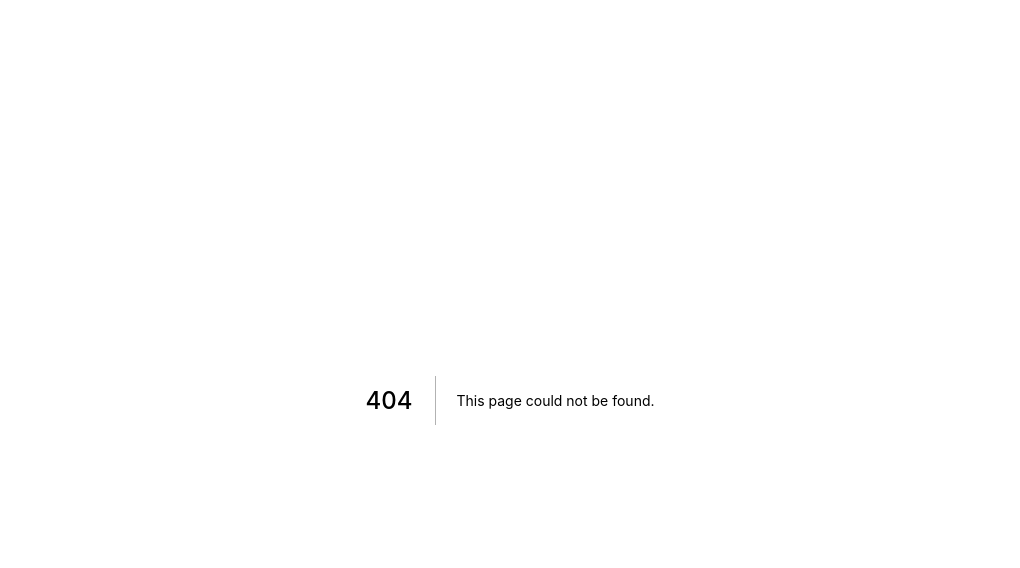
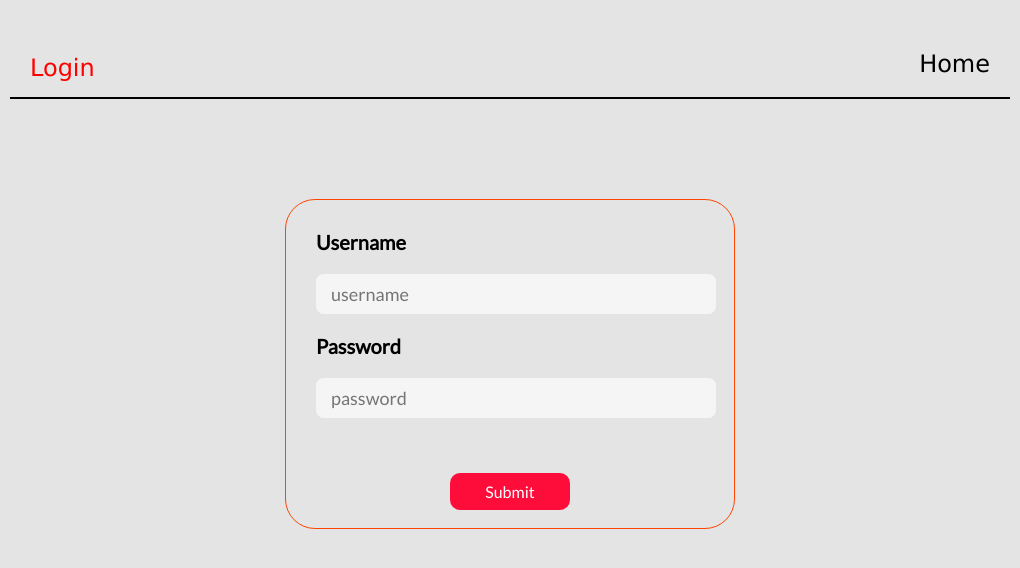
Before and after one commit to Sailesh-2209/wiki, a Next.js app in the folder wiki-client/: page /login in a window 1280 px wide. Before the commit this address had no page. Shown: the top 568 px of the page, without its empty margins (130-1150 px from the left). Built offline with nearby package versions, Linux system fonts and the light colour scheme.

Commit message:
added login form

```diff
--- /dev/null
+++ b/wiki-client/pages/login.js
@@ -0,0 +1,63 @@
+import { useState } from "react";
+import styles from "../styles/Login.module.css";
+import Link from "next/link";
+
+export default function Login() {
+  const [username, setUsername] = useState("");
+  const [password, setPassword] = useState("");
+
+  const handleSubmit = (e) => {
+    e.preventDefault();
+    console.log("submit");
+  };
+
+  return (
+    <div className={styles.container}>
+      <div className={styles.navbar}>
+        <div className={styles.navbarContainer}>
+          <p>Login</p>
+          <div className={styles.registerContainer}>
+            <Link href="/">
+              <a>Home</a>
+            </Link>
+          </div>
+        </div>
+        <div className={styles.underline}></div>
+      </div>
+      <div className={styles.loginContainer}>
+        <div className={styles.loginForm}>
+          <form onSubmit={(e) => handleSubmit(e)} className={styles.form}>
+            <label className={styles.formLabel} for="username">
+              Username
+            </label>
+            <input
+              className={styles.formInput}
+              type="text"
+              id="username"
+              name="username"
+              placeholder="username"
+              value={username}
+              onChange={(e) => setUsername(e.target.value)}
+            />
+            <label className={styles.formLabel} for="password">
+              Password
+            </label>
+            <input
+              className={styles.formInput}
+              type="password"
+              id="password"
+              name="password"
+              placeholder="password"
+              value={password}
+              onChange={(e) => setPassword(e.target.value)}
+            />
+            <div className={styles.errorContainer}></div>
+            <button className={styles.formButton} type="submit">
+              Submit
+            </button>
+          </form>
+        </div>
+      </div>
+    </div>
+  );
+}
--- a/wiki-client/styles/Home.module.css
+++ b/wiki-client/styles/Home.module.css
@@ -29,10 +29,14 @@
   justify-content: space-between;
 }
 
-.navbarContent p {
+.navbarContent p a {
   margin-bottom: 15px;
+  padding-top: 20px;
   transition: 0.3s ease;
   cursor: pointer;
+}
+.navbarContent p {
+  color: red;
 }
 
 .underline {
@@ -48,10 +52,15 @@
   justify-content: flex-end;
   margin-right: 20px;
 }
-.registerContainer > p {
+.registerContainer a {
+  padding-top: 20px;
   margin-left: 40px;
+  transition: 0.3s ease;
 }
 .navbarContent p:hover {
+  color: red;
+}
+.registerContainer a:hover {
   color: red;
 }
 
@@ -71,11 +80,11 @@
   text-align: center;
   margin-right: 40px;
   flex: 1 0 21%;
-  transition: 0.2s;
+  transition: 0.1s;
 }
 .cardContainer:hover {
   border: 2px solid rgb(136, 136, 255);
-  transform: scaleX(1.05);
+  transform: scaleX(1.02);
 }
 .cardContainer > p {
   padding: 10px;
--- /dev/null
+++ b/wiki-client/styles/Login.module.css
@@ -0,0 +1,115 @@
+@import url("https://fonts.googleapis.com/css2?family=Open+Sans&display=swap");
+@import url("https://fonts.googleapis.com/css2?family=Lato&display=swap");
+
+.container {
+  background-color: #e4e4e4;
+  min-height: 100vh;
+  width: 100vw;
+  margin: 0;
+  padding: 0;
+}
+
+.navbar {
+  width: 1000px;
+  margin: auto;
+  padding-top: 30px;
+  display: flex;
+  flex-direction: column;
+  justify-content: center;
+}
+
+.navbarContainer {
+  font-family: "Lucida Sans", "Lucida Sans Regular", "Lucida Grande",
+    "Lucida Sans Unicode", Geneva, Verdana, sans-serif;
+  font-size: 24px;
+  color: black;
+  font-weight: 400;
+  display: flex;
+  margin-left: 20px;
+  flex-direction: row;
+  justify-content: space-between;
+}
+.navbarContainer p {
+  margin-bottom: 15px;
+  transition: 0.3s ease;
+  color: red;
+}
+
+.underline {
+  width: 1000px;
+  margin: auto;
+  height: 2px;
+  background-color: black;
+}
+
+.registerContainer {
+  display: flex;
+  flex-direction: row;
+  justify-content: flex-end;
+  margin-right: 20px;
+}
+.registerContainer a {
+  padding-top: 20px;
+  margin-left: 40px;
+  transition: 0.3s ease;
+}
+.registerContainer a:hover {
+  color: red;
+}
+
+.loginForm {
+  width: 450px;
+  height: 330px;
+  border: 1px solid orangered;
+  border-radius: 30px;
+  padding: 30px;
+  margin: auto;
+  margin-top: 100px;
+}
+
+.form {
+  display: flex;
+  flex-direction: column;
+}
+.formLabel {
+  font-family: "Lato", sans-serif;
+  font-size: 20px;
+  font-weight: 600;
+  margin-bottom: 20px;
+}
+.formInput {
+  font-family: "Lato", sans-serif;
+  font-size: 18px;
+  font-weight: 500;
+  border: none;
+  outline: none;
+  background-color: whitesmoke;
+  height: 40px;
+  width: 400px;
+  margin-bottom: 20px;
+  padding-left: 15px;
+  border-radius: 8px;
+  transition: 0.5s ease;
+}
+.formInput:focus {
+  background-color: #bbbbbb;
+}
+.errorContainer {
+  height: 35px;
+  margin: auto;
+}
+.formButton {
+  font-family: "Lato", sans-serif;
+  font-size: 16px;
+  color: white;
+  height: 37px;
+  width: 120px;
+  border-radius: 10px;
+  border: none;
+  outline: none;
+  background-color: #fe0d3b;
+  margin: auto;
+}
+.formButton:active {
+  background-color: #ff3d61;
+}
```
Also changed, not shown: wiki-client/constants/authContext.js (+10 -2 lines), wiki-client/pages/index.js (+7 -2 lines).
